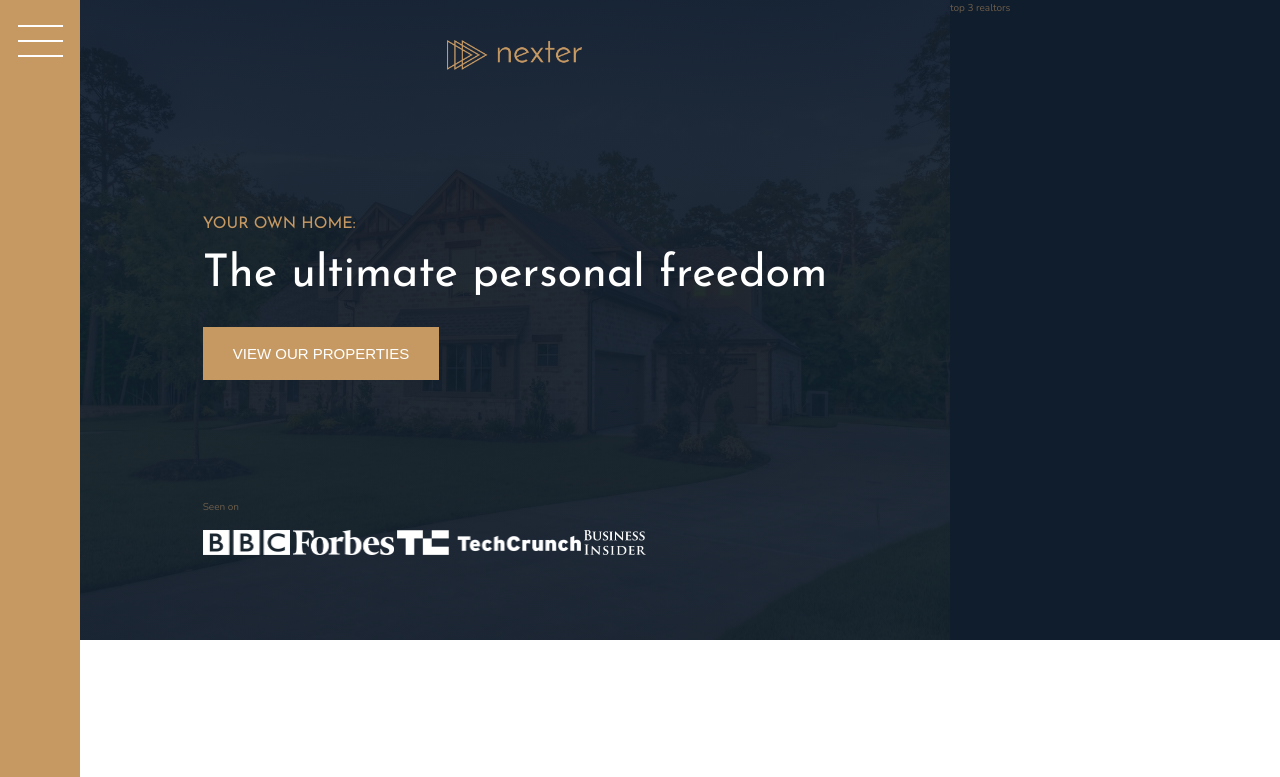
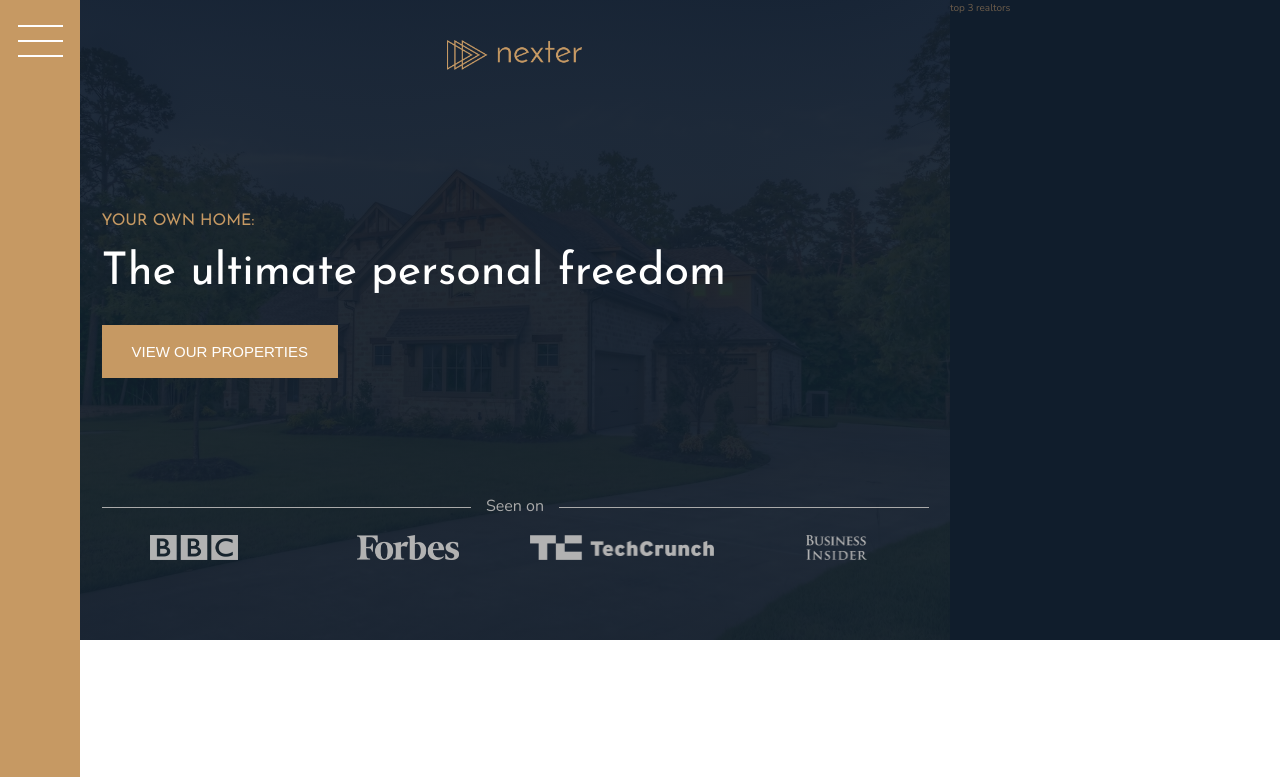
Before and after one commit to ucadena07/Advanced_CSS, a website: page Nexter/index.html in a window 1280 px wide. Shown: the top 777 px of the page. Drawn offline with nearby package versions, Linux system fonts and the light colour scheme.

Commit message:
header part 2

```diff
--- a/Nexter/sass/_header.scss
+++ b/Nexter/sass/_header.scss
@@ -24,12 +24,32 @@
     }
 
     &__seenon-text {
+        font-size: 1.6rem;
+        color: $color-grey-light-2;
 
+
+        display: grid;
+        grid-template-columns: 1fr max-content 1fr;
+        grid-column-gap: 1.5rem;
+        align-items: center;
+
+        &::before,
+        &::after {
+            content: "";
+            height: 1px;;
+            display: block;
+            background-color: currentColor;
+        }
     }
 
     &__seenon-logos {
+        display: grid;
+        grid-template-columns: repeat(4, 1fr);
+        grid-column-gap: 3rem;
+        justify-items: center;
         img {
             height: 2.5rem;
+            filter: brightness(70%);
         }
     }
 }
```
Also changed, not shown: Nexter/css/style.css.
